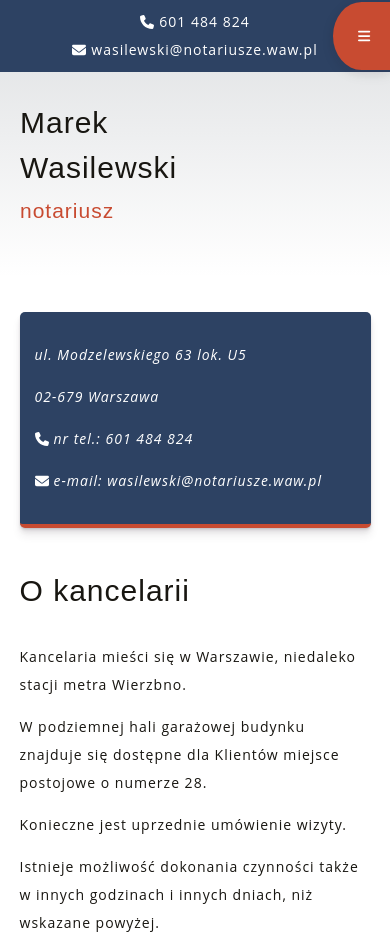
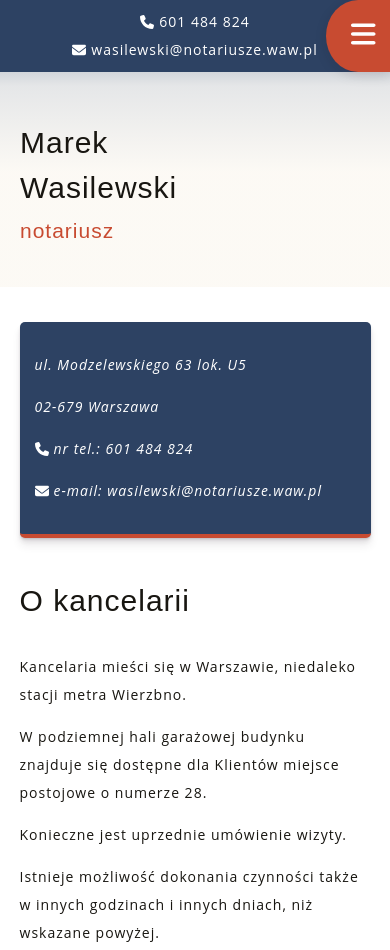
Before and after one commit to iniluap/mwpage, a Gatsby site: page / in a window 390 px wide. Shown: the top 950 px of the page. Built offline with nearby package versions, Linux system fonts and the light colour scheme; Gatsby itself is replaced by a stand-in of ours.

Commit message:
Adjust colour palette and mobile navigation

```diff
--- a/src/components/Layout.js
+++ b/src/components/Layout.js
@@ -39,7 +39,19 @@ export default function Layout({ children }) {
       >
         <meta charSet="utf-8" />
         <title>Marek Wasilewski - notariusz</title>
-        <meta name="description" content="Marek Wasilewski - notariusz" />
+        <meta
+          name="description"
+          content="Kancelaria notarialna w Warszawie, ul. Modzelewskiego 63.
+            Blisko stacji Metro Wierzbno i z dostępnym miejscem postojowym.
+            Łatwy dostęp dla osób poruszających się na wózku inwalidzkim."
+        />
+        <meta
+          name="keywords"
+          content="notariusz, kancelaria notarialna, Warszawa, Mokotów, Wierzbno, akt notarialny, umowa, testament, spadek, dziedziczenie, pełnomocnictwo"
+        />
+        <meta name="copyright" content="Marek Wasilewski" />
+        <meta name="author" content="Paulina Sędłak-Jakubowska" />
+        <meta name="robots" content="follow" />
         <link rel="canonical" href="http://marek-notariusz.pl" />
       </Helmet>
       <GlobalStyles />
--- a/src/components/MobileNav.js
+++ b/src/components/MobileNav.js
@@ -37,22 +37,23 @@ const MobileNavStyles = styled.nav`
 const MobileNavTriggerStyle = styled.a`
   width: auto;
   height: auto;
-  padding: var(--whitespace-primary);
+  padding: 2rem 1.5rem 1.7rem 2.5rem;
   border: none;
   position: fixed;
   right: 0;
-  top: 2px;
+  top: 0;
   background: none;
   cursor: pointer;
   transition: all 0.3s cubic-bezier(0.075, 0.82, 0.165, 1);
 
   &.close-trigger {
+    padding-top: 2.5rem;
+    padding-right: 2.5rem;
     display: none;
     z-index: 20;
   }
 
   &.open-trigger {
-    padding-left: 2.5rem;
     background-color: var(--accent-color);
     border-top-left-radius: 50%;
     border-bottom-left-radius: 50%;
@@ -65,10 +66,18 @@ const MobileNavTriggerStyle = styled.a`
   @media screen and (min-width: 768px) {
     display: none;
   }
+
+  svg {
+    height: 2em;
+  }
 `;
 
 const MobileNavLiStyled = styled.li`
-  margin-bottom: 1rem;
+  margin-bottom: 2rem;
+
+  a {
+    font-size: 2rem;
+  }
 `;
 
 export default function MobileNav() {
--- a/src/components/footer.js
+++ b/src/components/footer.js
@@ -11,7 +11,7 @@ const FooterStyles = styled.footer`
     'opening'
     'note';
   padding: var(--whitespace-primary) var(--main-container-padding);
-  background-color: var(--accent-color);
+  background-color: var(--secondary-color);
   color: var(--white);
   font-size: 1.3rem;
 
@@ -36,8 +36,6 @@ const FooterStyles = styled.footer`
     margin-bottom: var(--whitespace-primary);
     font-size: 1.4rem;
     font-weight: bold;
-    text-decoration: underline;
-    text-decoration-color: var(--primary-color);
   }
 
   a {
--- a/src/components/header.js
+++ b/src/components/header.js
@@ -3,7 +3,13 @@ import styled from 'styled-components';
 import { StaticImage } from 'gatsby-plugin-image';
 
 const HeaderStyles = styled.header`
-  background: linear-gradient(#dddfe1, #fff);
+  background: linear-gradient(
+      180deg,
+      rgba(45, 66, 99, 0.65) 0%,
+      rgba(221, 223, 225, 0.76) 30%,
+      rgba(236, 219, 186, 0.15) 60%
+    ),
+    rgba(256, 256, 256, 1) 80%;
 
   @media screen and (min-width: 768px) {
     background: none;
@@ -13,7 +19,7 @@ const HeaderStyles = styled.header`
   }
 
   & > div {
-    margin: 10rem 2em 5rem 2rem;
+    margin: 12rem 2em 4rem 2rem;
     z-index: 1;
 
     @media screen and (min-width: 768px) {
--- a/src/styles/GlobalStyles.js
+++ b/src/styles/GlobalStyles.js
@@ -6,7 +6,7 @@ const GlobalStyles = createGlobalStyle`
     --black: #181611;
     --grey: #666f7d;
     --primary-color: #2D4263;
-    --secondary-color: #191919;
+    --secondary-color: #1B283C;
     --accent-color: #C84B31;
     --light-accent-color: #ECDBBA;
     --whitespace-primary: 2rem;
```
